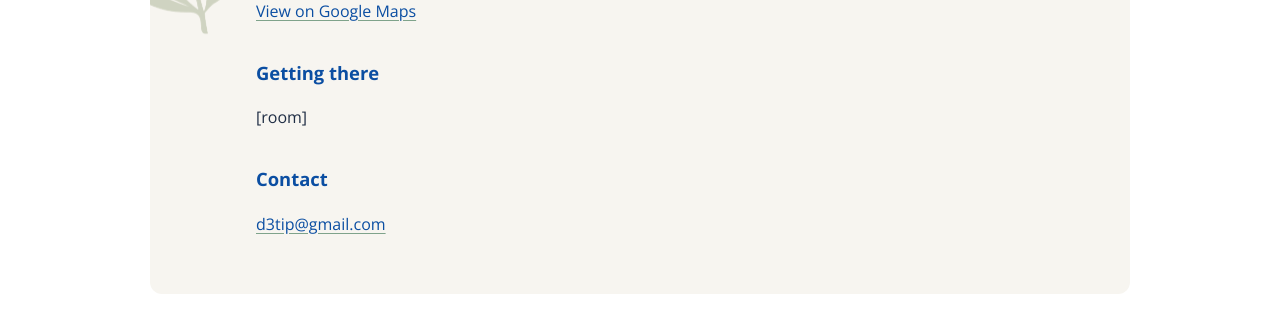
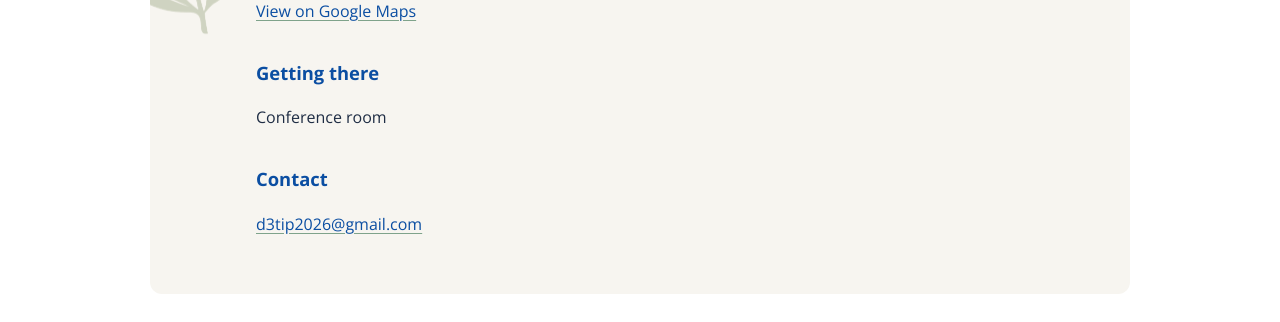
Before and after one commit to d3tip-phc-utique/d3tip-phc-utique.github.io, a Jekyll site: the page built from en/d3ia/infos.md, in a window 1280 px wide and 1122 px high. Shown: the part 441-763 px from the top of the window. Built offline with Jekyll 4.4.1, drawn with Linux system fonts in a browser that asks for light colours.

Commit message:
Update infos.md

```diff
--- a/en/d3ia/infos.md
+++ b/en/d3ia/infos.md
@@ -17,9 +17,9 @@ decor: olivier-gauche
 
 ## Getting there
 
-[room]
+Conference room
 
 
 ## Contact
 
-[d3tip@gmail.com](mailto:d3tip@gmail.com)
+[d3tip2026@gmail.com](mailto:d3tip2026@gmail.com)
```
